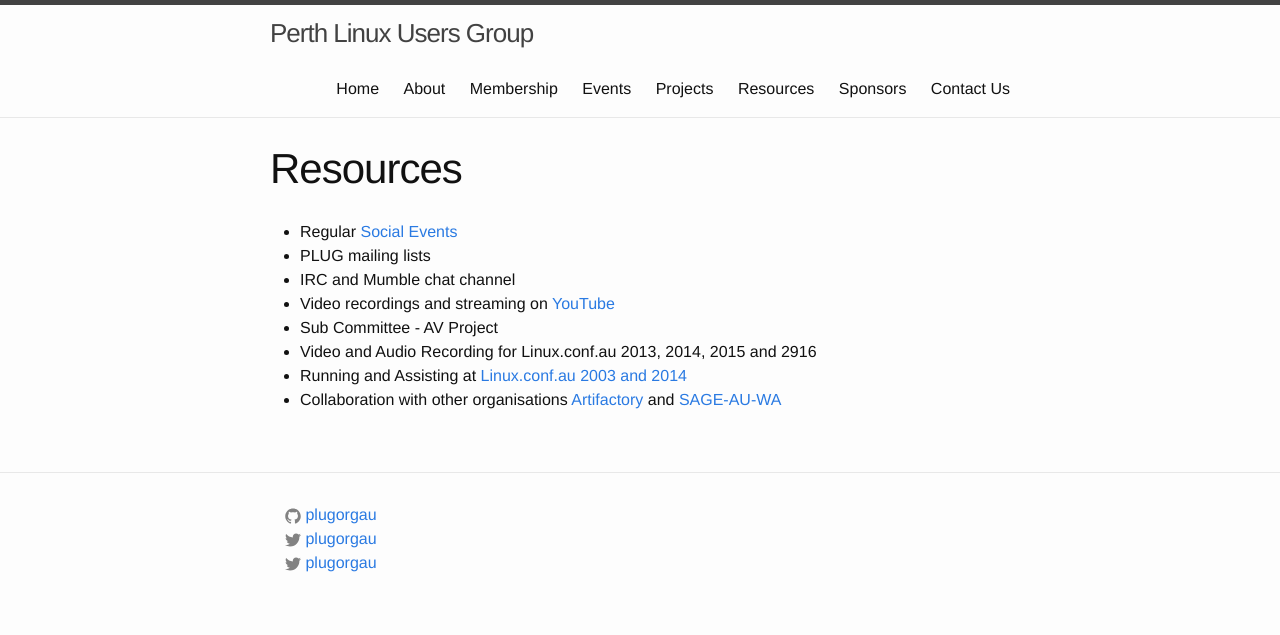
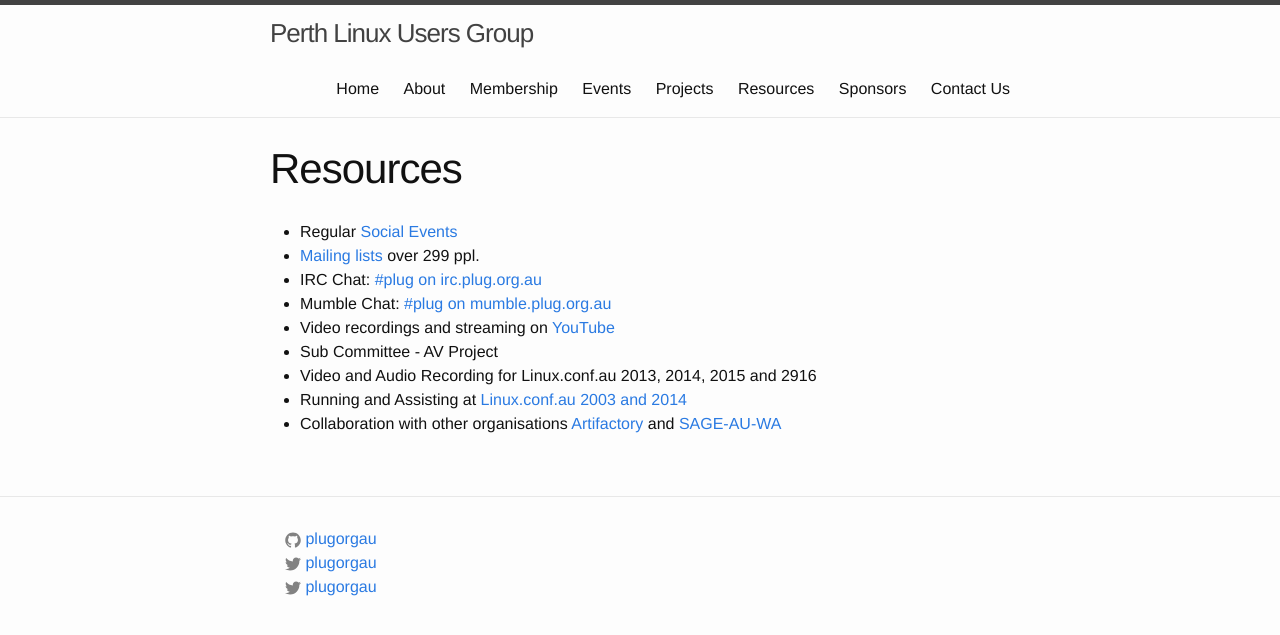
Before and after one commit to plugorgau/plugorgau.github.io, a Jekyll site: the page built from pages/resources/resources.md, in a window 1280 px wide. Shown: the top 635 px of the page. Built offline with Jekyll 4.4.1, drawn with Linux system fonts in a browser that asks for light colours.

Commit message:
Update resources.md

```diff
--- a/pages/resources/resources.md
+++ b/pages/resources/resources.md
@@ -5,8 +5,9 @@ permalink: /resources/
 ---
 
 * Regular [Social Events](http://plug.org.au/events/)
-* PLUG mailing lists
-* IRC and Mumble chat channel
+* [Mailing lists](http://lists.plug.org.au/mailman/listinfo/plug) over 299 ppl.
+* IRC Chat: [#plug on irc.plug.org.au]({{ site.baseurl }}/resources/irc)
+* Mumble Chat: [#plug on mumble.plug.org.au]({{ site.baseurl }}/resources/irc)
 * Video recordings and streaming on [YouTube](https://www.youtube.com/user/PerthLinuxUsersGroup)
 * Sub Committee - AV Project
 * Video and Audio Recording for Linux.conf.au 2013, 2014, 2015 and 2916
```
